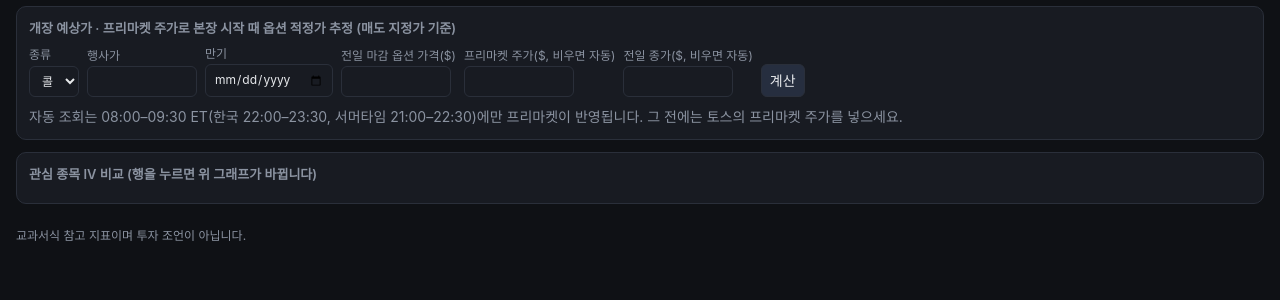
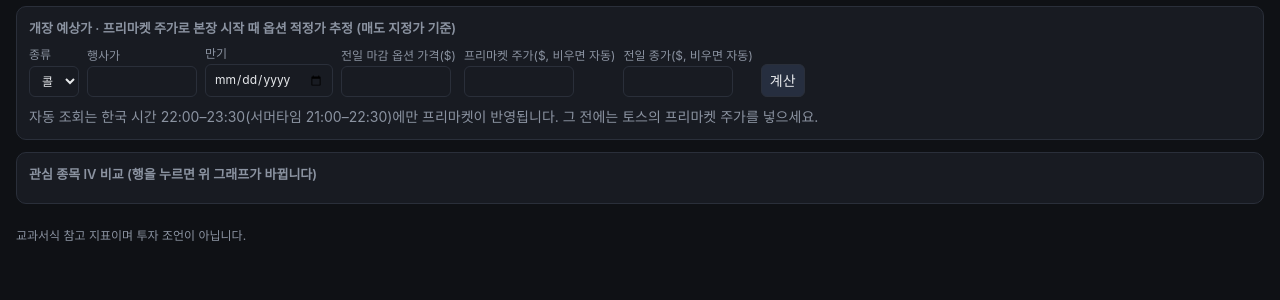
Before and after one commit to starwook/optionhelper, a web app: page /iv.html in a window 1280 px wide. Shown: the part 304-604 px from the top of the page. Run offline with its HTML, style and script files only (its server is not run), Linux system fonts and the light colour scheme; data that the repository does not hold is empty.

Commit message:
fix: 개장 예상가 카드 시간을 한국 시간으로 표시
Co-Authored-By: Claude Opus 5.5 <noreply@anthropic.com>

```diff
--- a/src/main/kotlin/com/optionhelper/scenario/ScenarioController.kt
+++ b/src/main/kotlin/com/optionhelper/scenario/ScenarioController.kt
@@ -94,7 +94,7 @@ class ScenarioService(
                 "개장 직후에는 호가 간격이 넓어 이 값대로 체결되지 않을 수 있습니다.",
             )
         if (premarket == null) {
-            notes += "자동 조회 주가는 IEX/Cboe 한 거래소 체결가라 08:00–09:30 ET에만 프리마켓이 반영되고, 체결이 드물면 오래된 값일 수 있습니다. 체결 시각을 확인하세요."
+            notes += "자동 조회 주가는 IEX/Cboe 한 거래소 체결가라 한국 시간 22:00–23:30(서머타임 21:00–22:30)에만 프리마켓이 반영되고, 체결이 드물면 오래된 값일 수 있습니다. 체결 시각을 확인하세요."
         }
         val estimate =
             OpenEstimates.build(
--- a/src/main/resources/static/iv.html
+++ b/src/main/resources/static/iv.html
@@ -81,7 +81,7 @@
       <label>전일 종가($, 비우면 자동)<input name="previousClose" type="number" step="0.01"></label>
       <button>계산</button>
     </form>
-    <div id="openEstimate" class="muted">자동 조회는 08:00–09:30 ET(한국 22:00–23:30, 서머타임 21:00–22:30)에만 프리마켓이 반영됩니다. 그 전에는 토스의 프리마켓 주가를 넣으세요.</div>
+    <div id="openEstimate" class="muted">자동 조회는 한국 시간 22:00–23:30(서머타임 21:00–22:30)에만 프리마켓이 반영됩니다. 그 전에는 토스의 프리마켓 주가를 넣으세요.</div>
   </div>
 
   <div class="card">
@@ -182,9 +182,9 @@ async function runOpenEstimate(e) {
       ${r.prices.map((p, i) => `<td>${i === 0 && r.move === 0 ? `<strong>$${n2(p)}</strong>` : '$' + n2(p)}</td>`).join('')}</tr>`;
     $('openEstimate').innerHTML = `
       <p>${esc(v.symbol)} ${v.strike} ${v.type === 'CALL' ? '콜' : '풋'} ·
-        프리마켓 $${n2(v.premarket)} <span class="${o.gap >= 0 ? 'up' : 'down'}">${signedPct(o.gap)}</span> (전일 종가 $${n2(v.previousClose)}, ${esc(v.spotSource)}${v.spotAsOf ? ' · 체결 ' + timeIn(v.spotAsOf, 'America/New_York') + ' ET' : ''}) ·
+        프리마켓 $${n2(v.premarket)} <span class="${o.gap >= 0 ? 'up' : 'down'}">${signedPct(o.gap)}</span> (전일 종가 $${n2(v.previousClose)}, ${esc(v.spotSource)}${v.spotAsOf ? ' · 체결 ' + timeIn(v.spotAsOf, 'Asia/Seoul') : ''}) ·
         전일 IV ${pct(o.impliedVol)} · 델타 ${n2(o.delta)} · 주가 $1당 델타 +${n2(o.gamma)}</p>
-      <p class="muted">기준 시각: ${timeIn(o.basisAt, 'America/New_York')} ET (${timeIn(o.basisAt, 'Asia/Seoul')} KST) ${timeIn(o.basisAt, 'America/New_York').endsWith('09:30') ? '개장' : '· 장중이라 지금 기준'}</p>
+      <p class="muted">기준 시각(한국): ${timeIn(o.basisAt, 'Asia/Seoul')} ${timeIn(o.basisAt, 'America/New_York').endsWith('09:30') ? '개장' : '· 장중이라 지금 기준'}</p>
       <div class="scroll"><table>
         <thead><tr><th class="left">개장 때 주가</th><th>주가</th><th>내재가치</th>${o.levels.map((l) => `<th>${esc(l.label)}<br><span class="muted">IV ${pct(l.iv)}</span></th>`).join('')}</tr></thead>
         <tbody>${o.rows.map(row).join('')}</tbody>
```
Also changed, not shown: docs/기획서.md (+1 -1 lines).
